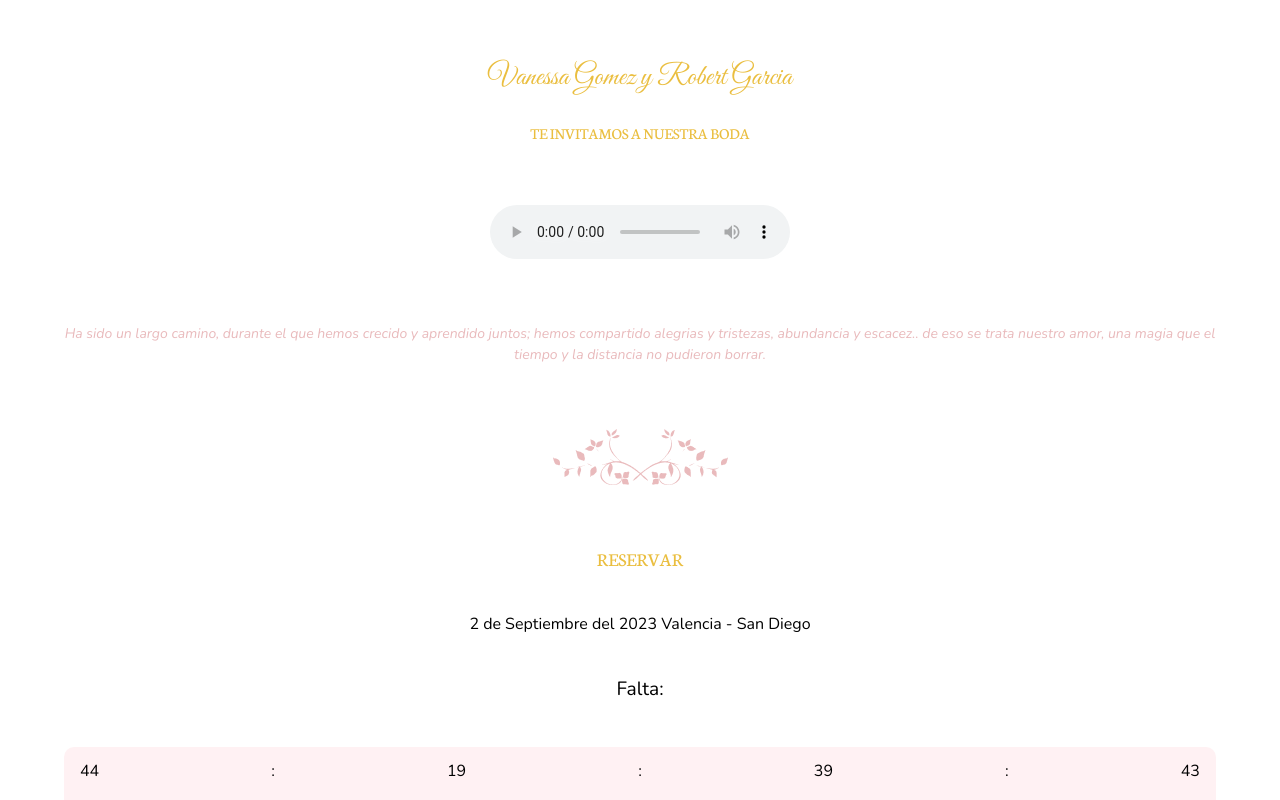
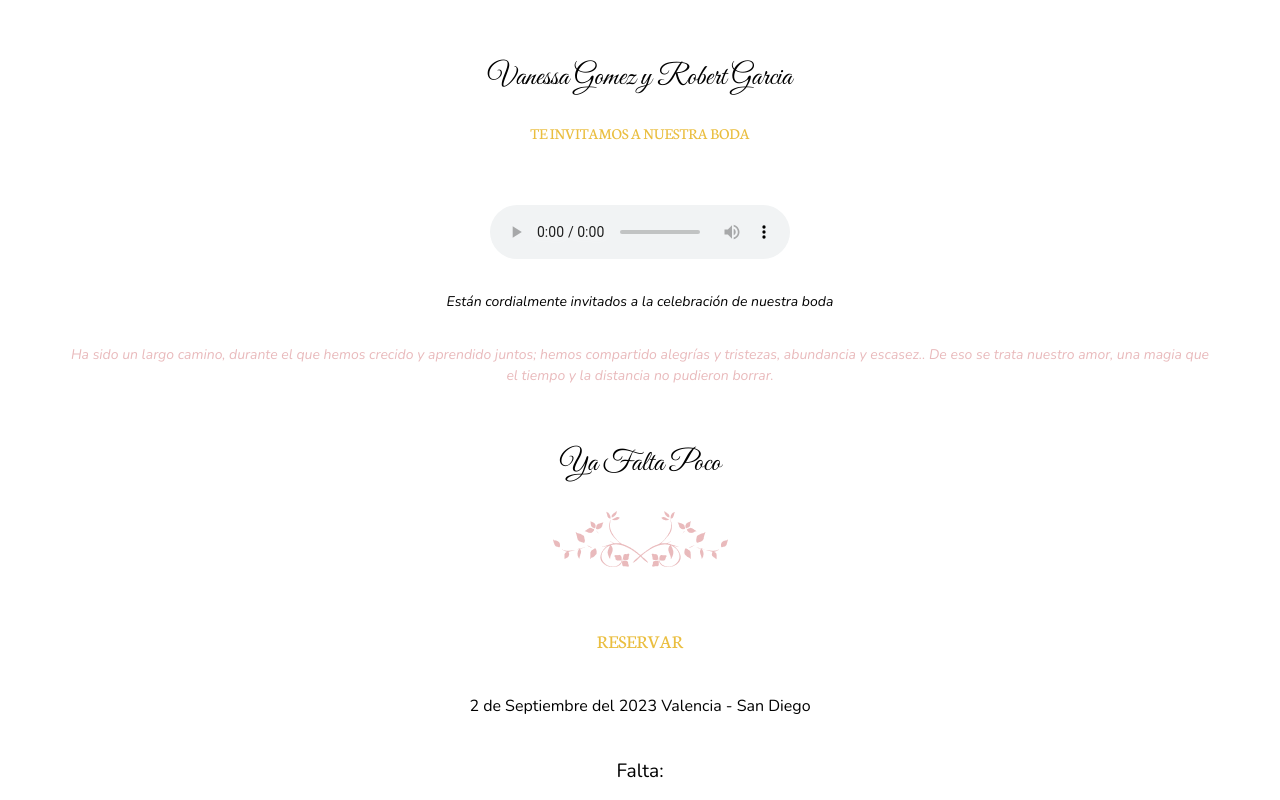
Before and after one commit to josesantanaweb/boda, a React (Vite) app: page / in a window 1280 px wide. Shown: the top 800 px of the page. Built offline with nearby package versions, Linux system fonts and the light colour scheme.

Commit message:
fix: textos

```diff
--- a/src/pages/HomePage/index.tsx
+++ b/src/pages/HomePage/index.tsx
@@ -36,10 +36,19 @@ const HomePage = () => {
     return () => clearInterval(interval);
   }, []);
 
-  const handleWhatsapp = () => {
+  const handleWhatsappRoberth = () => {
     if (typeof window !== "undefined") {
       window.open(
-        `https://api.whatsapp.com/send/?phone=584126475918&text=Hola%20soy%20${name}%20y%20${confirmation}%20asistire%20a%20la%20boda!&type=phone_number&app_absent=0`,
+        `https://api.whatsapp.com/send/?phone=584243804740&text=Hola%20soy%20${name}%20y%20${confirmation}%20asistire%20a%20la%20boda!&type=phone_number&app_absent=0`,
+        "_blank"
+      );
+    }
+  };
+
+  const handleWhatsappVanessa = () => {
+    if (typeof window !== "undefined") {
+      window.open(
+        `https://api.whatsapp.com/send/?phone=584243286365&text=Hola%20soy%20${name}%20y%20${confirmation}%20asistire%20a%20la%20boda!&type=phone_number&app_absent=0`,
         "_blank"
       );
     }
@@ -53,12 +62,16 @@ const HomePage = () => {
         <source src={cancion} type="audio/mpeg" />
         Your browser does not support the audio element.
       </S.Cancion>
+      <S.Message style={{color: '#000', marginBottom: '1rem'}}>
+        Están cordialmente invitados a la celebración de nuestra boda
+      </S.Message>
       <S.Message>
         Ha sido un largo camino, durante el que hemos crecido y aprendido
-        juntos; hemos compartido alegrias y tristezas, abundancia y escacez.. de
+        juntos; hemos compartido alegrías y tristezas, abundancia y escasez.. De
         eso se trata nuestro amor, una magia que el tiempo y la distancia no
         pudieron borrar.
       </S.Message>
+      <S.Names style={{ marginBottom: "2rem" }}>Ya Falta Poco</S.Names>
       <S.Floral src={floral} alt="floral" />
       <S.Reservation>RESERVAR</S.Reservation>
       <S.Date>2 de Septiembre del 2023 Valencia - San Diego</S.Date>
@@ -188,9 +201,13 @@ const HomePage = () => {
           <option value="si">Si</option>
           <option value="no">No</option>
         </S.FormSelect>
-        <S.FormButton onClick={handleWhatsapp}>
+        <S.FormButton onClick={handleWhatsappRoberth}>
           <S.FormIconWS src={whatsapp} alt="whatsapp" />
-          ENVIAR POR WHATSAPP
+          CONTACTO ROBERTH
+        </S.FormButton>
+        <S.FormButton onClick={handleWhatsappVanessa}>
+          <S.FormIconWS src={whatsapp} alt="whatsapp" />
+          CONTACTO VANESSA
         </S.FormButton>
       </S.Form>
     </S.Home>
--- a/src/pages/HomePage/styles.ts
+++ b/src/pages/HomePage/styles.ts
@@ -14,7 +14,7 @@ export const Names = styled.h3`
   margin: 0;
   font-size: 1.8rem;
   font-family: "Great Vibes", cursive;
-  color: #eabe3f;
+  color: #000000;
   text-align: center;
   margin: 4rem 0 0;
   font-weight: 400;
@@ -45,7 +45,7 @@ export const Message = styled.p`
   text-align: center;
   font-style: italic;
   font-family: "Nunito", sans-serif;
-  margin: 4rem;
+  margin: 2rem 4rem 4rem;
   line-height: 1.5;
 `;
 
```
